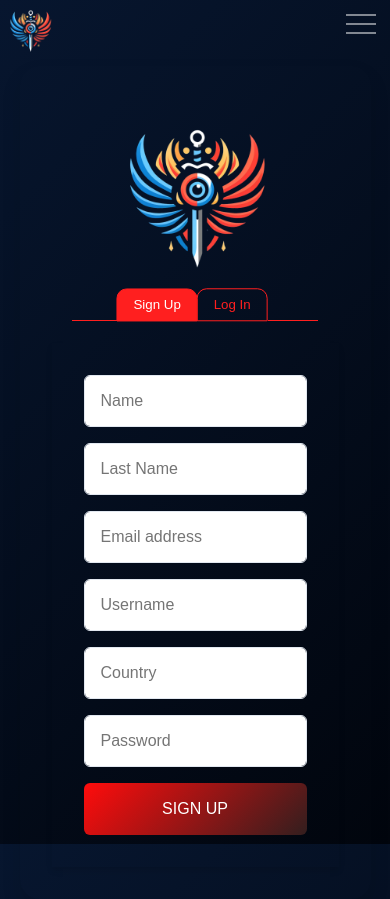
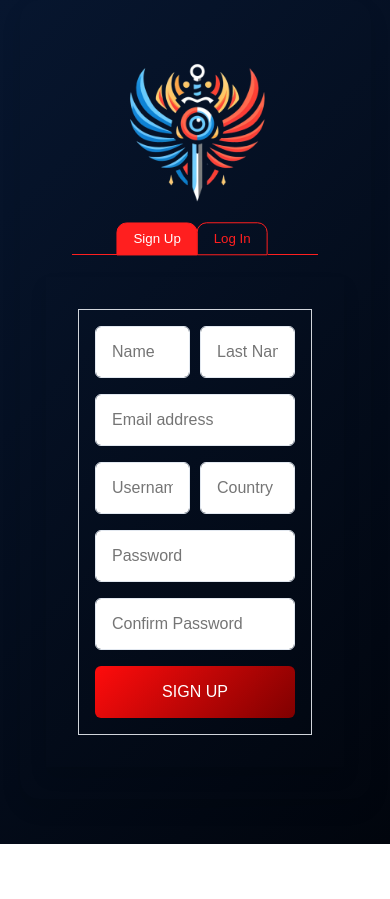
Before and after one commit to EudaX400/DiamondProminence, a Next.js app: page /register in a window 390 px wide. After the commit the page ends 844 px from the top, so only its background shows below. Built offline with nearby package versions, Linux system fonts and the light colour scheme.

Commit message:
Canviar els estils de log in, register  posar confirmació de contraseña

```diff
--- a/components/LogIn/form.tsx
+++ b/components/LogIn/form.tsx
@@ -91,8 +91,9 @@ export const LoginForm = () => {
         className={`${styles.googleButton}`}
         onClick={() => signIn("google", { callbackUrl })}
         role="button"
-      >
-        <GoogleIcon/>
+      > <div className={styles.googleIcon}>
+          <GoogleIcon />
+        </div>
         Continue with Google
       </a>
     </form>
--- a/components/Register/form.tsx
+++ b/components/Register/form.tsx
@@ -15,12 +15,19 @@ export const RegisterForm = () => {
     username: "",
     country: "",
     password: "",
+    confirmPassword: "", // Added confirmPassword to the state
   });
   const [error, setError] = useState("");
 
   const onSubmit = async (e: React.FormEvent) => {
     e.preventDefault();
     setLoading(true);
+
+    if (formValues.password !== formValues.confirmPassword) {
+      setError("Passwords do not match");
+      setLoading(false);
+      return;
+    }
 
     try {
       const res = await fetch("/api/register", {
@@ -51,11 +58,12 @@ export const RegisterForm = () => {
   };
 
   return (
-    <form onSubmit={onSubmit}>
+    <form onSubmit={onSubmit} className={styles.formContainer}>
       {error && <p className={styles["error-message"]}>{error}</p>}
-      <div className={styles["input-container"]}>
+      <div className={styles.topInput}>
+        <div className={styles["input-container"]} style={{ marginRight: "5%" }}>
           <Input
-          type="name"
+            type="text"
             name="name"
             value={formValues.name}
             onChange={handleChange}
@@ -64,12 +72,13 @@ export const RegisterForm = () => {
         </div>
         <div className={styles["input-container"]}>
           <Input
-          type="lastName"
+            type="text"
             name="lastName"
             value={formValues.lastName}
             onChange={handleChange}
             placeholder="Last Name"
           />
+        </div>
       </div>
       <div className={styles["input-container"]}>
         <Input
@@ -80,9 +89,10 @@ export const RegisterForm = () => {
           placeholder="Email address"
         />
       </div>
-      <div className={styles["input-container"]}>
+      <div className={styles.topInput}>
+        <div className={styles["input-container"]} style={{ marginRight: "5%" }}>
           <Input
-          type="username"
+            type="text"
             name="username"
             value={formValues.username}
             onChange={handleChange}
@@ -91,12 +101,13 @@ export const RegisterForm = () => {
         </div>
         <div className={styles["input-container"]}>
           <Input
-          type="country"
+            type="text"
             name="country"
             value={formValues.country}
             onChange={handleChange}
             placeholder="Country"
           />
+        </div>
       </div>
       <div className={styles["input-container"]}>
         <Input
@@ -105,6 +116,15 @@ export const RegisterForm = () => {
           value={formValues.password}
           onChange={handleChange}
           placeholder="Password"
+        />
+      </div>
+      <div className={styles["input-container"]}>
+        <Input
+          type="password"
+          name="confirmPassword"
+          value={formValues.confirmPassword}
+          onChange={handleChange}
+          placeholder="Confirm Password"
         />
       </div>
       <Button
--- a/package.json
+++ b/package.json
@@ -26,6 +26,6 @@
     "@types/node": "17.0.14",
     "@types/react": "17.0.38",
     "prisma": "^5.14.0",
-    "typescript": "4.5.5"
+    "typescript": "^5.4.5"
   }
 }
--- a/pages/login.tsx
+++ b/pages/login.tsx
@@ -7,7 +7,6 @@ import { ButtonLog } from "../components/Buttons/ButtonLog";
 export default function LoginPage() {
   return (
     <>
-      <Header />
       <section className={styles.section}>
         <div className={styles.component}>
           <Image
--- a/pages/register.tsx
+++ b/pages/register.tsx
@@ -7,7 +7,6 @@ import { ButtonLog } from "../components/Buttons/ButtonLog";
 export default function RegisterPage() {
   return (
     <>
-      <Header />
       <section className={styles.section}>
         <div className={styles.component}>
           <Image
--- a/styles/components/Buttons/Button.module.scss
+++ b/styles/components/Buttons/Button.module.scss
@@ -1,7 +1,7 @@
 .btn {
   display: inline-block;
   padding: 1rem 1.75rem;
-  background: linear-gradient(135deg, #FF0C0C, #331E1E);
+  background: linear-gradient(135deg, #FF0C0C, #7f0000);
 
   color: #ffffff;
   font-weight: medium;
@@ -15,7 +15,7 @@
   width: 100%;
 
   &:hover {
-    background: linear-gradient(135deg, #331E1E, #FF0C0C );
+    background: linear-gradient(135deg, #7f0000, #FF0C0C);
   }
 
   &:focus {
--- a/styles/components/LogIn/form.module.scss
+++ b/styles/components/LogIn/form.module.scss
@@ -52,6 +52,7 @@
     width: 100%;
     margin-bottom: 0.75rem;
     background-color: #3b5998;
+    cursor: pointer;
 
     &:hover {
       box-shadow: 0 2px 4px 0 rgba(0, 0, 0, 0.05);
@@ -69,5 +70,4 @@
 
   .googleIcon {
     padding-right: 0.5rem;
-    height: 2rem;
-  }
+    }
--- a/styles/components/Register/form.module.scss
+++ b/styles/components/Register/form.module.scss
@@ -6,6 +6,22 @@
   border-radius: 0.375rem;
 }
 
-  .input-container{
+.formContainer {
+  width: 30vw;
+  border: 1px solid #d1d5db;
+  padding: 1rem;
+
+  .input-container {
     margin-bottom: 1rem;
   }
+
+  .topInput {
+    display: flex;
+    flex-direction: row;
+
+  }
+
+  @media (max-width: 768px) {
+    width: 60vw;
+  }
+}
--- a/styles/pages/register.module.scss
+++ b/styles/pages/register.module.scss
@@ -23,6 +23,7 @@
       justify-content: center;
       align-items: center;
       width: 100%;
+      margin-left: -15%;
 
       .formWrapper {
         @media (min-width: 768px) {
@@ -31,8 +32,8 @@
         @media (min-width: 1024px) {
           width: 41.666667%;
         }
-        border: 1px solid #d1d5db;
-        box-shadow: 0 4px 6px rgba(0, 0, 0, 0.1);
+
+        box-shadow: 0 10px 16px rgba(0, 0, 0, 0.1);
         padding: 2rem;
       }
     }
@@ -75,6 +76,7 @@
       .container {
         .formWrapper {
           border: 0;
+          margin-left: 15%;
         }
       }
 
```
Also changed, not shown: public/icons/google.tsx (+6 -6 lines), 1 other file (tests, documents, lock files or other folders). Lines whose indentation alone changed are shown as unchanged.
